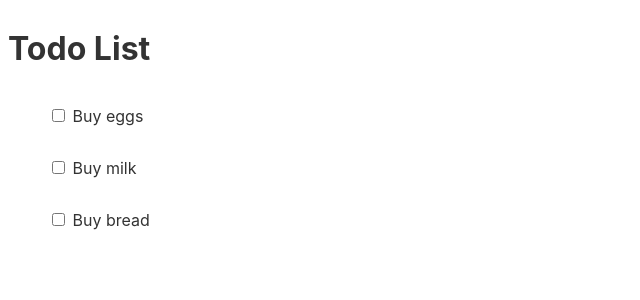
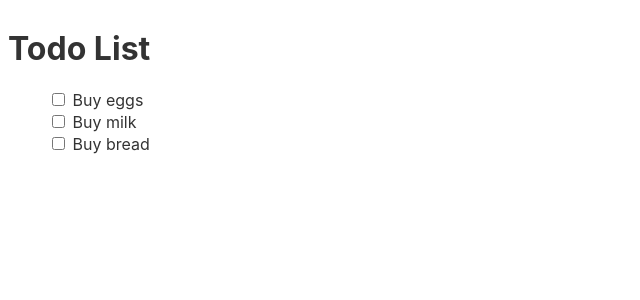
Before and after one commit to DaCurse/svelte-todo-list, a Svelte app: page / in a window 1280 px wide. Shown: the top 300 px of the page, without its empty margins (0-640 px from the left). Built offline with nearby package versions, Linux system fonts and the light colour scheme.

Commit message:
Added editing to TodoItem

```diff
--- a/src/TodoItem.svelte
+++ b/src/TodoItem.svelte
@@ -2,19 +2,52 @@
   import type { Todo } from './types/todo.interface';
 
   export let todo: Todo;
+  let isEditing: boolean = false;
+
+  function handleClick() {
+    if (todo.completed) {
+      return;
+    }
+    isEditing = true;
+  }
+
+  function handleBlur() {
+    isEditing = false;
+  }
+
+  function select(el: HTMLInputElement) {
+    el.select();
+  }
 </script>
 
 <div>
   <input type="checkbox" bind:checked={todo.completed} />
-  <p class:completed={todo.completed}>{todo.title}</p>
+  {#if isEditing}
+    <input
+      type="text"
+      bind:value={todo.title}
+      on:blur={handleBlur}
+      use:select
+    />
+  {:else}
+    <div
+      class="content"
+      class:completed={todo.completed}
+      on:click={handleClick}
+    >
+      {todo.title}
+    </div>
+  {/if}
 </div>
 
 <style>
-  p {
+  .content {
+    cursor: pointer;
     display: inline-block;
+    margin-bottom: 2px;
   }
-
-  .completed {
+  .content.completed {
+    cursor: default;
     text-decoration: line-through;
   }
 </style>
```
